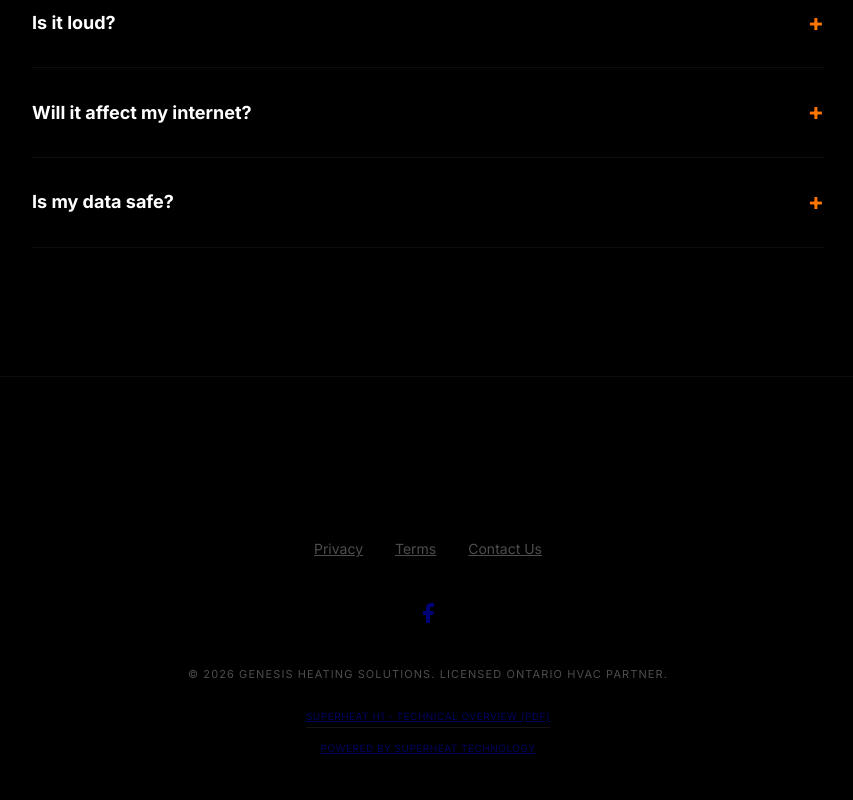
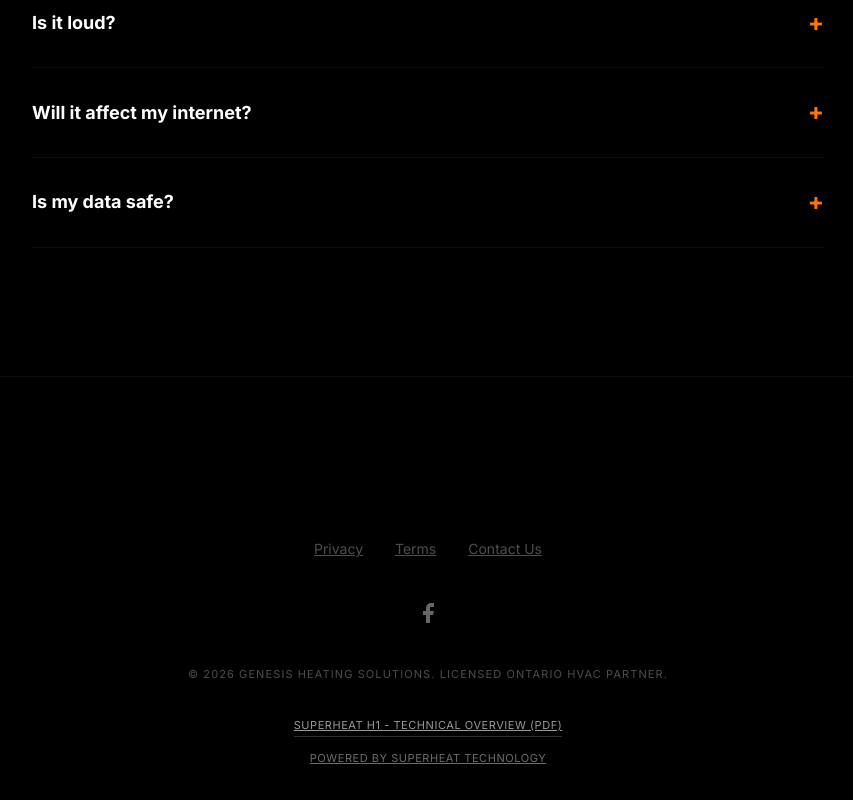
Before and after one commit to London-mining-company/genesis-heating, a Preact app: page / in a window 1280 px wide. Shown: the part 4359-5159 px from the top of the page, without its empty margins (212-1065 px from the left). Built offline with nearby package versions, Linux system fonts and the light colour scheme.

Commit message:
Enhance footer visibility: Increase opacity and font size for Facebook link and technical resources

```diff
--- a/src/App.tsx
+++ b/src/App.tsx
@@ -487,14 +487,14 @@ const Foot = () => (
                 <a href="mailto:genesisheatingsolutions@gmail.com">Contact Us</a>
             </nav>
             <div className="footer-social" style={{ display: 'flex', justifyContent: 'center', marginBottom: '2rem' }}>
-                <a href="https://www.facebook.com/profile.php?id=61586813584409" target="_blank" rel="noopener" aria-label="Facebook">
+                <a href="https://www.facebook.com/profile.php?id=61586813584409" target="_blank" rel="noopener" aria-label="Facebook" style={{ color: 'white', opacity: 0.8, transition: 'opacity 0.2s' }}>
                     <svg style={{ width: 24, height: 24 }} viewBox="0 0 24 24" fill="currentColor"><path d="M18 2h-3a5 5 0 00-5 5v3H7v4h3v8h4v-8h3l1-4h-4V7a1 1 0 011-1h3z" /></svg>
                 </a>
             </div>
             <p className="footer-copy">© {new Date().getFullYear()} GENESIS HEATING SOLUTIONS. LICENSED ONTARIO HVAC PARTNER.</p>
-            <div style={{ marginTop: '1.5rem', display: 'flex', flexDirection: 'column', gap: '0.75rem', alignItems: 'center', opacity: 0.4, fontSize: '10px', textTransform: 'uppercase', letterSpacing: '0.05em' }}>
-                <a href="https://resources.superheat.xyz/brand-resources/Superheat-H1-Product-Introduction.pdf" target="_blank" rel="noopener" style={{ borderBottom: '1px solid rgba(255,255,255,0.2)', paddingBottom: '2px' }}>Superheat H1 - Technical Overview (PDF)</a>
-                <a href="https://superheat.xyz" target="_blank" rel="noopener">Powered by Superheat Technology</a>
+            <div style={{ marginTop: '2rem', display: 'flex', flexDirection: 'column', gap: '0.75rem', alignItems: 'center', opacity: 0.6, fontSize: '11px', textTransform: 'uppercase', letterSpacing: '0.05em' }}>
+                <a href="https://resources.superheat.xyz/brand-resources/Superheat-H1-Product-Introduction.pdf" target="_blank" rel="noopener" style={{ borderBottom: '1px solid rgba(255,255,255,0.3)', paddingBottom: '2px', color: 'white' }}>Superheat H1 - Technical Overview (PDF)</a>
+                <a href="https://superheat.xyz" target="_blank" rel="noopener" style={{ color: 'rgba(255,255,255,0.7)' }}>Powered by Superheat Technology</a>
             </div>
         </div>
     </footer>
```
